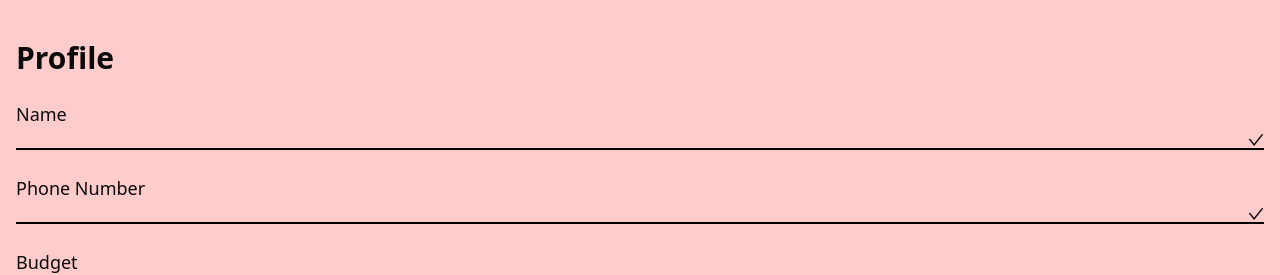
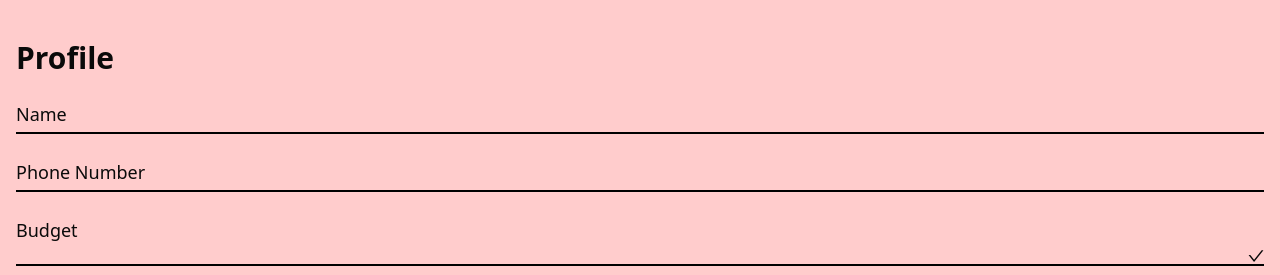
Before and after one commit to austinwright10/DateNightWeb, a Next.js app in the folder date-night/: page /dashboard/ProfilePage in a window 1280 px wide. Shown: the top 275 px of the page. Built offline with nearby package versions, Linux system fonts and the light colour scheme; no server answers.

Commit message:
need to fix onboard string from data next | bug fixes

```diff
--- a/date-night/src/app/components/Profile.tsx
+++ b/date-night/src/app/components/Profile.tsx
@@ -167,13 +167,13 @@ const Profile = () => {
         <label className='block text-lg font-medium mb-1'>Name</label>
         <div className='flex justify-between items-center'>
           <span>{`${userInfo.name}`}</span>
-          <CheckOutlined
+          {/* <CheckOutlined
             onClick={() => {
               setTempPhone(userInfo.phone_number)
               setEditingPhone(true)
             }}
             className='cursor-pointer'
-          />
+          /> */}
         </div>
       </div>
 
@@ -183,13 +183,13 @@ const Profile = () => {
         {!editingPhone ? (
           <div className='flex justify-between items-center'>
             <span>{userInfo.phone_number}</span>
-            <CheckOutlined
+            {/* <CheckOutlined
               onClick={() => {
                 setTempPhone(userInfo.phone_number)
                 setEditingPhone(true)
               }}
               className='cursor-pointer'
-            />
+            /> */}
           </div>
         ) : (
           <div className='flex justify-between items-center'>
@@ -198,7 +198,7 @@ const Profile = () => {
               value={tempPhone}
               onChange={(e) => setTempPhone(e.target.value)}
             />
-            <CheckOutlined onClick={handleSave} className='cursor-pointer' />
+            {/* <CheckOutlined onClick={handleSave} className='cursor-pointer' /> */}
           </div>
         )}
       </div>
```
